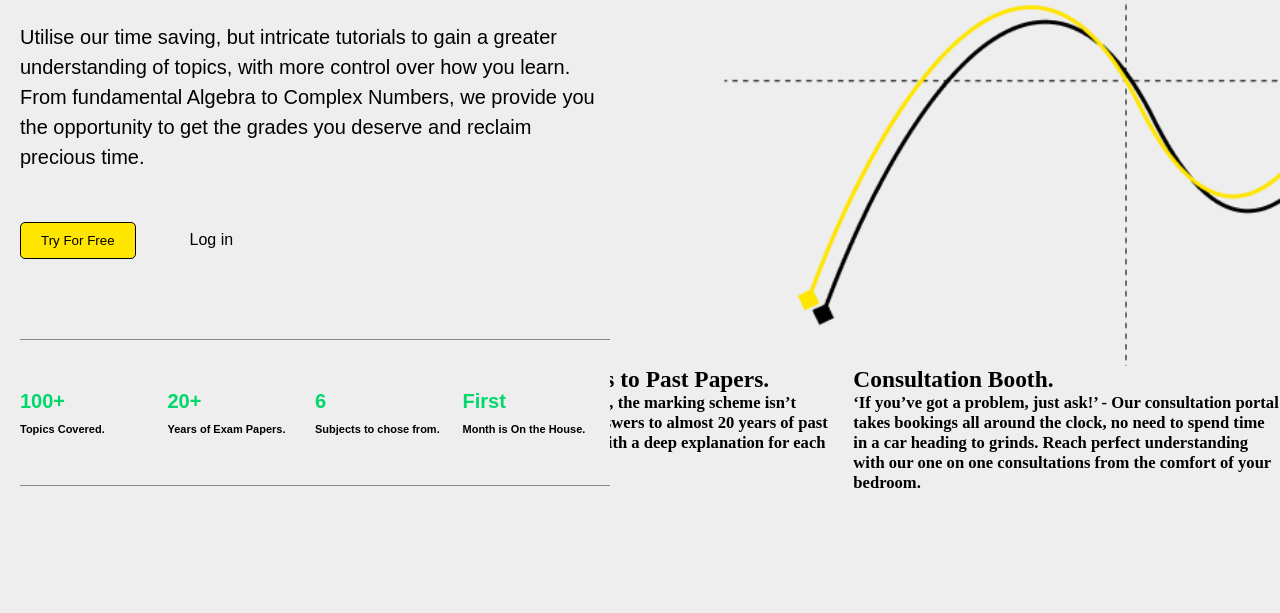
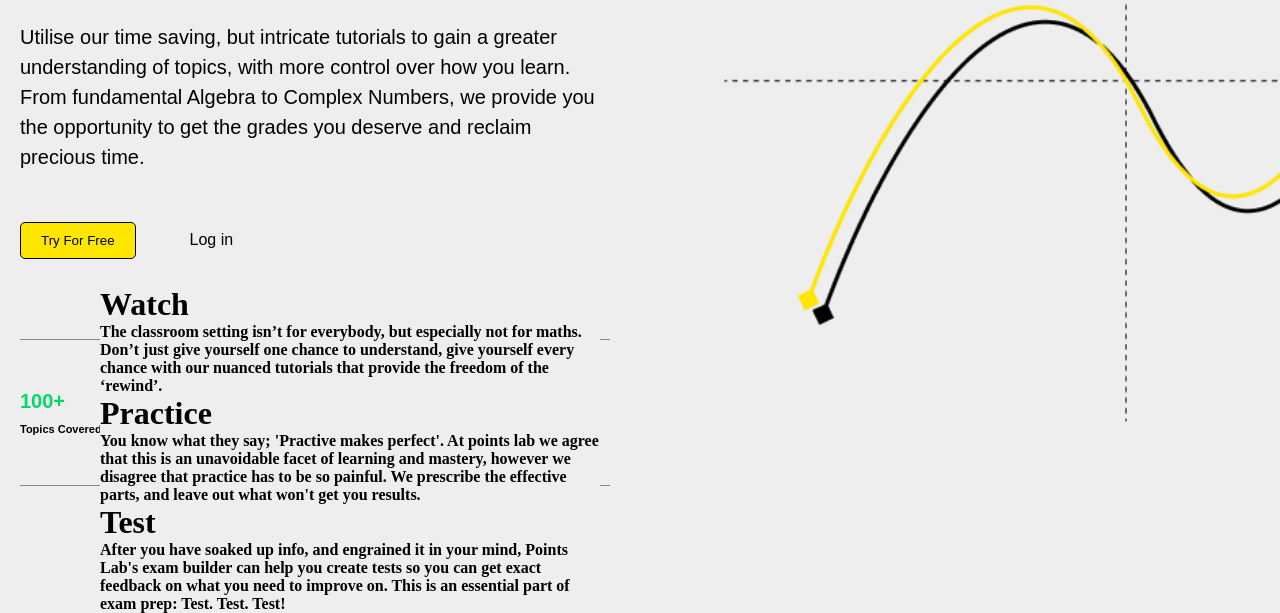
Before and after one commit to mikeyfennelly1/points-lab, a plain HTML site: page pointsLab-codeContents/index.html in a window 1280 px wide. Shown: the part 434-1047 px from the top of the page. Before the commit the page ends 999 px from the top, so only its background shows below. Drawn offline with Linux system fonts and the light colour scheme.

Commit message:
beginning tabs with Javascript

```diff
--- a/pointsLab-codeContents/index.html
+++ b/pointsLab-codeContents/index.html
@@ -62,25 +62,18 @@
         </div>
     </div>
 
-    <div class="tabs1">
-        <div class="watch"></div>
-        <div class="practice"></div>
-        <div class="test"></div>
-        <div class="div4"></div>
-    </div>
-
-    <div class="cardsContainer">
-        <div class="card1">
-            <h3>Printable Notes</h3>
-            <h5>No more spending time writing out notes. We have them done for you. </h5>
+    <div class="content">
+        <div class="tab_btn">
+            <h1>Watch</h1>
+            <h4>The classroom setting isn’t for everybody, but especially not for maths. Don’t just give yourself one chance to understand, give yourself every chance with our nuanced tutorials that provide the freedom of the ‘rewind’.</h4>
         </div>
-        <div class="card2">
-            <h3>Explained answers to Past Papers.</h3>
-            <h5>For some tricky questions, the marking scheme isn’t enough. We’ve got the answers to almost 20 years of past papers in video format, with a deep explanation for each one.</h5>
+        <div class="tab_btn">
+            <h1>Practice</h1>
+            <h4>You know what they say; 'Practive makes perfect'. At points lab we agree that this is an unavoidable facet of learning and mastery, however we disagree that practice has to be so painful. We prescribe the effective parts, and leave out what won't get you results.</h4>
         </div>
-        <div class="card3">
-            <h3>Consultation Booth.</h3>
-            <h5>‘If you’ve got a problem, just ask!’ - Our consultation portal takes bookings all around the clock, no need to spend time in a car heading to grinds. Reach perfect understanding with our one on one consultations from the comfort of your bedroom.</h5>
+        <div class="tab_btn">
+            <h1>Test</h1>
+            <h4>After you have soaked up info, and engrained it in your mind, Points Lab's exam builder can help you create tests so you can get exact feedback on what you need to improve on. This is an essential part of exam prep: Test. Test. Test!</h4>
         </div>
     </div>
 
--- a/pointsLab-codeContents/index.js
+++ b/pointsLab-codeContents/index.js
@@ -0,0 +1,19 @@
+const tabs = document.querySelectorAll('.tab_btn');
+const all_content = document.querySelectorAll('.content');
+
+var contentBox = document.querySelector('content');
+contentBox.style.top = mainLandingContent.offsetTop + 'px';
+
+tabs.forEach((tab, index)=> {
+    tab.addEventListener('click', (e)=>{
+        tabs.forEach(tab=>{tab.classList.remove('active')});
+        tab.classList.add('active');
+
+        var line = document.querySelector('.line');
+        line.style.width = e.target.offsetHeight + "px"
+        line.style.left = e.target.offsetTop + "px"
+
+        all_content.forEach(content=>{content.classList.remove('active')});
+        all_content[index].classList.add('active');
+    })
+})
--- a/pointsLab-codeContents/index.scss
+++ b/pointsLab-codeContents/index.scss
@@ -167,3 +167,11 @@
 
         @include textToggle(black, 1.25rem);
     }
+
+    .content {
+        position: absolute;
+        top: 90vh;
+        left: 100px;
+        z-index: 3;
+        max-width: 500px;
+    }
```
Also changed, not shown: pointsLab-codeContents/index.css, 1 other file.
